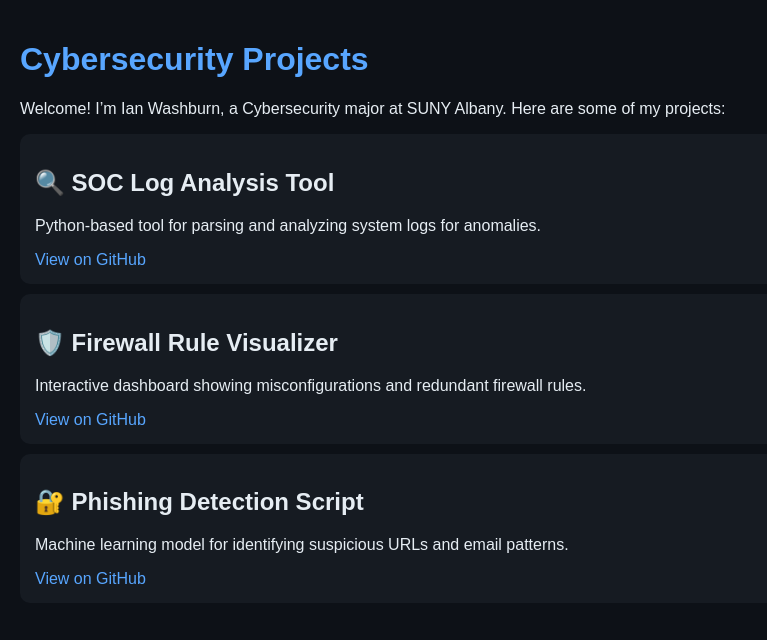
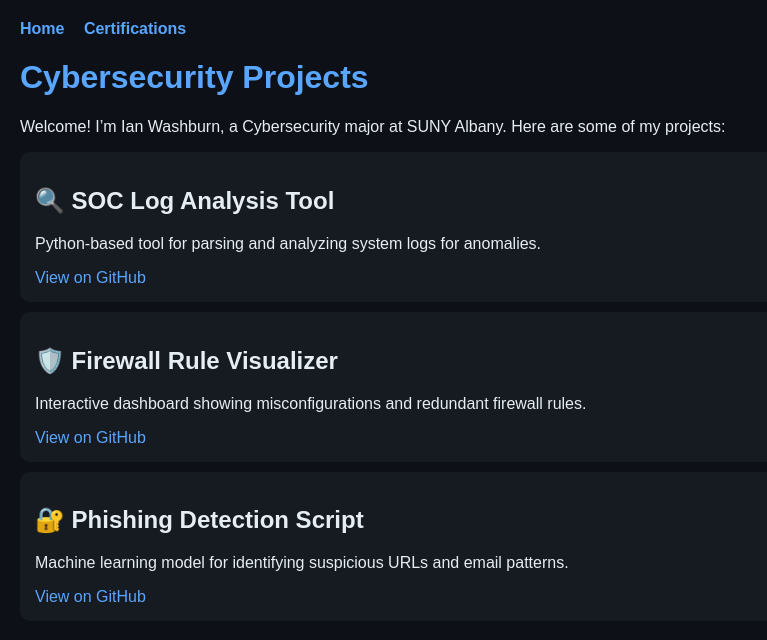
Before and after one commit to IAN6501/ianwashburn, a plain HTML site: page index.html in a window 1280 px wide. Shown: the whole page, without its empty margins (0-767 px from the left). Drawn offline with Linux system fonts and the light colour scheme.

Commit message:
Update index.html

```diff
--- a/index.html
+++ b/index.html
@@ -9,9 +9,16 @@
     h1 { color:#58a6ff; }
     .project { background:#161b22; padding:15px; margin:10px 0; border-radius:10px; }
     a { color:#58a6ff; text-decoration:none; }
+    nav { margin-bottom:20px; }
+    nav a { margin-right:15px; color:#58a6ff; font-weight:bold; }
   </style>
 </head>
 <body>
+  <nav>
+    <a href="index.html">Home</a>
+    <a href="certifications.html">Certifications</a>
+  </nav>
+
   <h1>Cybersecurity Projects</h1>
   <p>Welcome! I’m Ian Washburn, a Cybersecurity major at SUNY Albany. Here are some of my projects:</p>
 
```
